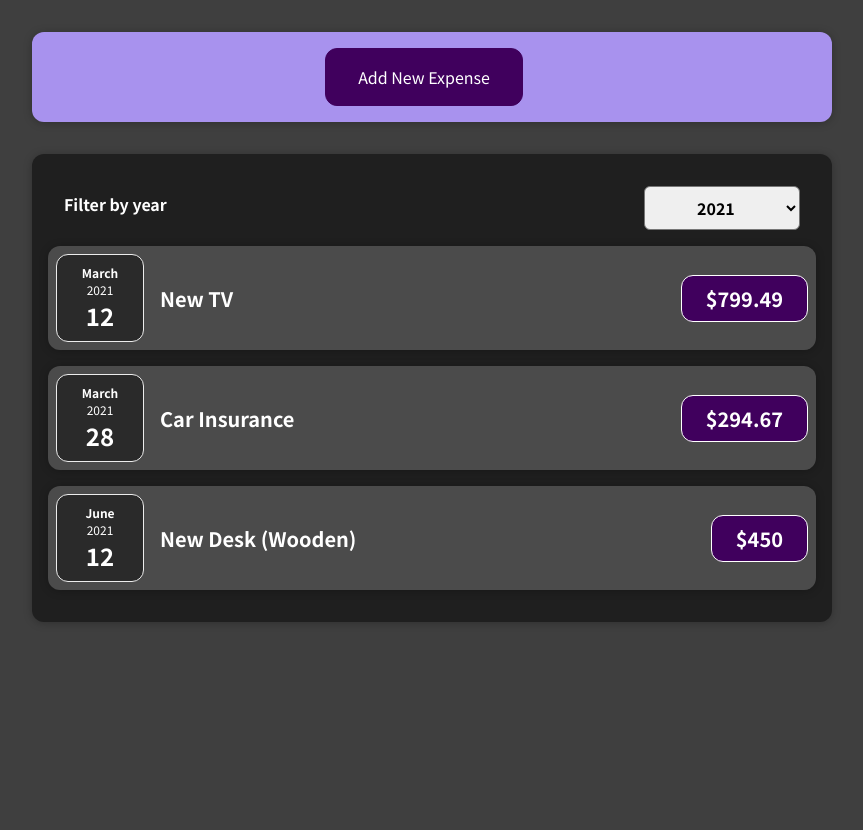
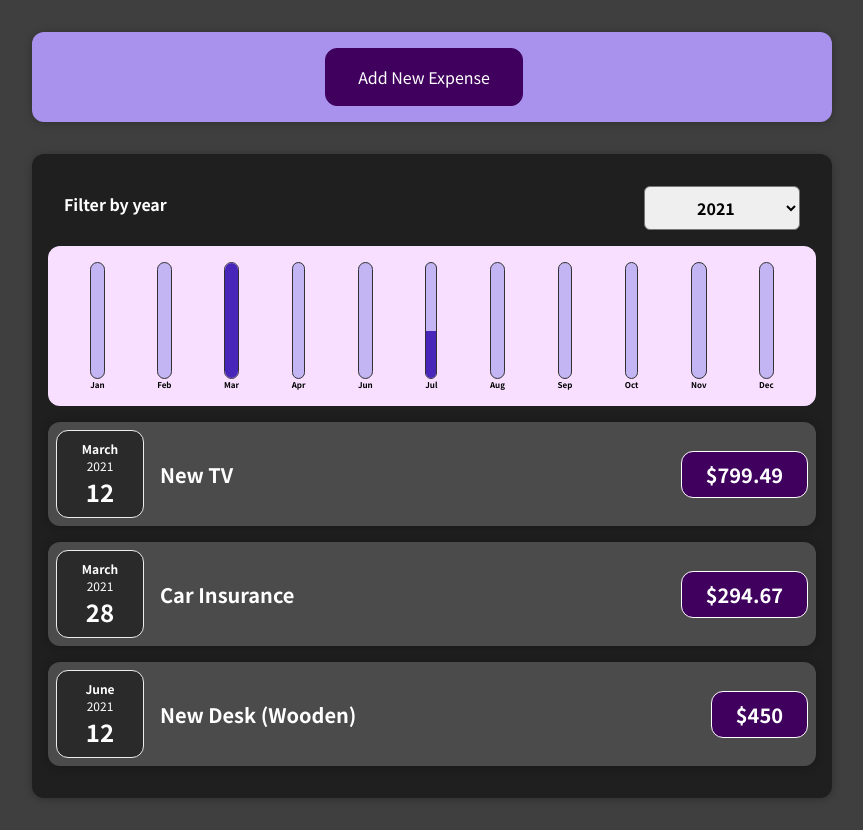
Before and after one commit to RussOakham/React-Expenses-Tracker, a React (Create React App) app: page / in a window 1280 px wide. Shown: the whole page, without its empty margins (208-1071 px from the left). Before the commit the page ends 800 px from the top, so only its background shows below. Built offline with nearby package versions, Linux system fonts and the light colour scheme.

Commit message:
added dynamic visual chart for monthly expenses

```diff
--- /dev/null
+++ b/src/components/Chart/Chart.css
@@ -0,0 +1,9 @@
+.chart {
+  padding: 1rem;
+  border-radius: 12px;
+  background-color: #f8dfff;
+  text-align: center;
+  display: flex;
+  justify-content: space-around;
+  height: 10rem;
+}
--- /dev/null
+++ b/src/components/Chart/Chart.js
@@ -0,0 +1,25 @@
+import React from "react";
+
+import ChartBar from "./ChartBar";
+
+import "./Chart.css";
+
+const Chart = (props) => {
+    const dataPointValues = props.dataPoints.map(dataPoint => dataPoint.value);
+    const totalMaximum = Math.max(...dataPointValues);
+
+  return (
+    <div className="chart">
+      {props.dataPoints.map((dataPoint) => (
+        <ChartBar
+          key={dataPoint.label}
+          value={dataPoint.value}
+          maxValue={totalMaximum}
+          label={dataPoint.label}
+        />
+      ))}
+    </div>
+  );
+};
+
+export default Chart;
--- /dev/null
+++ b/src/components/Chart/ChartBar.css
@@ -0,0 +1,30 @@
+.chart-bar {
+  height: 100%;
+  display: flex;
+  flex-direction: column;
+  align-items: center;
+}
+
+.chart-bar__inner {
+  height: 100%;
+  width: 100%;
+  border: 1px solid #313131;
+  border-radius: 12px;
+  background-color: #c3b4f3;
+  overflow: hidden;
+  display: flex;
+  flex-direction: column;
+  justify-content: flex-end;
+}
+
+.chart-bar__fill {
+  background-color: #4826b9;
+  width: 100%;
+  transition: all 0.3s ease-out;
+}
+
+.chart-bar__label {
+  font-weight: bold;
+  font-size: 0.5rem;
+  text-align: center;
+}
--- /dev/null
+++ b/src/components/Chart/ChartBar.js
@@ -0,0 +1,25 @@
+import React from "react";
+
+import "./ChartBar.css";
+
+const ChartBar = (props) => {
+  let barFillHeight = "0%";
+
+  if (props.maxValue > 0) {
+    barFillHeight = Math.round((props.value / props.maxValue) * 100) + "%";
+  }
+
+  return (
+    <div className="chart-bar">
+      <div className="chart-bar__inner">
+        <div
+          className="chart-bar__fill"
+          style={{ height: barFillHeight }}
+        ></div>
+      </div>
+      <div className="chart-bar__label">{props.label}</div>
+    </div>
+  );
+};
+
+export default ChartBar;
--- a/src/components/Expenses/Expenses.js
+++ b/src/components/Expenses/Expenses.js
@@ -4,6 +4,7 @@
 import ExpenseItem from "./ExpenseItem";
 import ExpensesFilter from "./ExpensesFilter";
 import ExpensesList from "./ExpensesList";
+import ExpensesChart from "./ExpensesChart";
 import "./Expenses.css";
 
 const Expenses = (props) => {
@@ -24,6 +25,7 @@
           selected={filteredYear}
           onFilterChange={filterChangeHandler}
         />
+        <ExpensesChart expenses={filteredExpenses} />
         <ExpensesList items={filteredExpenses} />
       </Card>
     </div>
--- /dev/null
+++ b/src/components/Expenses/ExpensesChart.js
@@ -0,0 +1,28 @@
+import React from "react";
+
+import Chart from "../Chart/Chart";
+
+const ExpensesChart = (props) => {
+  const chartDataPoints = [
+    { label: "Jan", value: 0 },
+    { label: "Feb", value: 0 },
+    { label: "Mar", value: 0 },
+    { label: "Apr", value: 0 },
+    { label: "Jun", value: 0 },
+    { label: "Jul", value: 0 },
+    { label: "Aug", value: 0 },
+    { label: "Sep", value: 0 },
+    { label: "Oct", value: 0 },
+    { label: "Nov", value: 0 },
+    { label: "Dec", value: 0 },
+  ];
+
+  for (const expense of props.expenses) {
+      const expenseMonth = expense.date.getMonth(); // 0 index => Jan
+      chartDataPoints[expenseMonth].value += expense.amount;
+  }
+
+  return <Chart dataPoints={chartDataPoints} />;
+};
+
+export default ExpensesChart;
```
Also changed, not shown: 1 other file (tests, documents, lock files or other folders).
